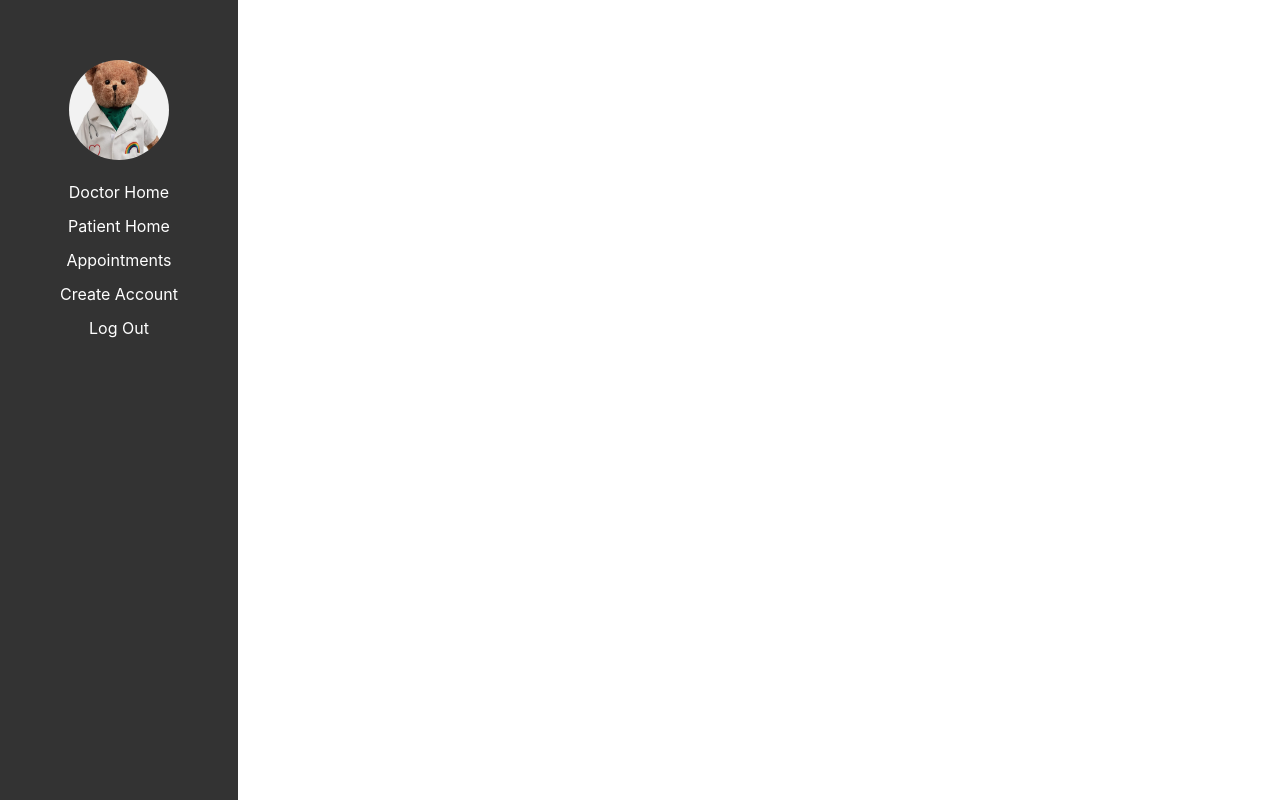
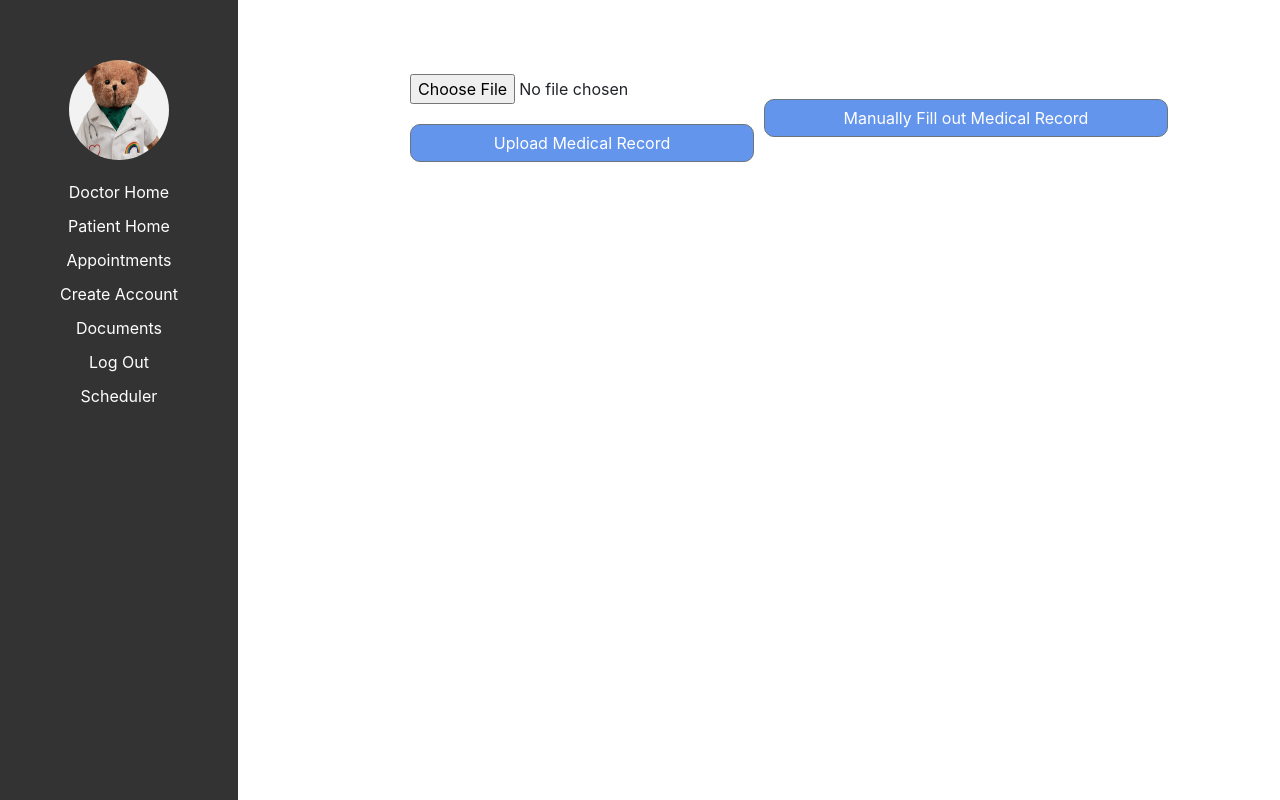
Before and after one commit to longtu19/patientTracker, a React (Create React App) app in the folder frontend/patient-tracker/: page /documents in a window 1280 px wide. Built offline with nearby package versions, Linux system fonts and the light colour scheme.

Commit message:
Implemented schedule page.

```diff
--- a/frontend/patient-tracker/src/App.js
+++ b/frontend/patient-tracker/src/App.js
@@ -5,6 +5,8 @@ import Register from "./components/Register/Register";
 import DoctorHome from "./components/DoctorHome/DoctorHome";
 import PatientHome from "./components/PatientHome/PatientHome";
 import DoctorAppointment from "./components/DocApt/DoctorAppointment";
+import Documents from "./components/Documents/Documents";
+import Scheduler from "./components/Scheduler/Scheduler";
 import { BrowserRouter, Route, Routes } from "react-router-dom";
 import NavBar from "./components/NavBar/NavBar";
 import { Nav } from "reactstrap";
@@ -20,6 +22,8 @@ function App() {
           <Route path="/doctorhome" element={<DoctorHome />} />
           <Route path="/doctorappointment" element={<DoctorAppointment />} />
           <Route path="/patienthome" element={<PatientHome />} />
+          <Route path="/documents" element={<Documents />} />
+          <Route path="/scheduler" element={<Scheduler />}/>
         </Routes>
       </div>
     </BrowserRouter>
--- /dev/null
+++ b/frontend/patient-tracker/src/components/Documents/Documents.js
@@ -0,0 +1,84 @@
+import React, { useState } from "react";
+import axios from 'axios';
+import './documents.css';
+import { Button } from "reactstrap";
+function Documents() {
+   //let [file, setFile] = React.useState({selectedFile: null})
+    let [files, setFiles] = React.useState([])
+    const onFileChange = event => {
+        console.log('eho')
+        if (event.target.files[0]){
+            console.log('helo')
+            let target = event.target
+            console.log('b4')
+            console.log(files)
+            setFiles(...target.files)
+            console.log('after')
+            console.log(files)
+        }
+    }
+    const upload = ()=>{
+        console.log('out')
+        console.log(files)
+        if (files.length > 0) {
+            files.map((f) => {
+                // Create an object of formData
+                const formData = new FormData();
+                console.log('formdata')
+                // Update the formData object
+                formData.append(
+                    "myFile",
+                    f,
+                );
+                console.log(formData)
+                //axios.post("api/uploadfile", formData);
+            })
+        }
+    }
+
+    const update = () => {
+        alert("update?");
+    }
+
+    const fileData = () => {
+        if (files[0]) {
+            return (
+                <div className="list-container">
+                    <ul className="list-group em_list">
+                        {files.map((f)=> {
+                            <div className="uploadedFileInfo">
+                                <h3>File Detail:</h3>
+                                <p>File Name: {f.name}</p>
+                                <p>File Type: {f.type}</p>
+                                <p>
+                                    Last Modified:{" "}
+                                    {f.lastModifiedDate}
+                                </p>
+                            </div>
+                        })}
+                    </ul>
+                </div>
+            );
+        } else {
+            return (
+                <div className="uploadedFileInfo">
+                </div>
+            );
+        }
+    };
+
+    return (
+        <div className='document'>
+            <div className='buttons'>
+                <div className = 'uploadButton'>
+                    <input className="uploadFileInput" type="file" onChange={onFileChange} />
+                    <Button onClick={upload}>Upload Medical Record</Button>
+                </div>
+                <Button onClick={update}>Manually Fill out Medical Record</Button>
+            </div>
+            {fileData()}
+        </div>
+    )
+}
+
+export default Documents;
--- /dev/null
+++ b/frontend/patient-tracker/src/components/Documents/documents.css
@@ -0,0 +1,49 @@
+.buttons {
+    display: flex;
+    flex-direction: row;
+    align-items: center;
+    align-self: end;
+    justify-content: center;
+}
+
+.document {
+    margin-left: 20%;
+    margin-right: 5%;
+    margin-top: 5%;
+}
+
+.buttons Button {
+    border-radius: 10px;
+    flex: 1;
+    background-color: cornflowerblue;
+    font-size: medium;
+    align-content: space-around;
+}
+
+.em_list{
+    width: 100%;
+}
+
+.uploadedFileInfo {
+    font-size: small;
+    width: 400px;
+}
+
+.uploadFileInput {
+    height: 50px;
+}
+
+.uploadButton {
+    display: flex;
+    flex-direction: column;
+    padding: 10px;
+}
+
+.list-container{
+    margin-top: 7%;
+    width: 100%;
+    overflow-y: auto;
+    height: 250px;
+    padding-right: 20px;
+    padding-left: 10px;
+}
--- /dev/null
+++ b/frontend/patient-tracker/src/components/Documents/documents_db.js
@@ -0,0 +1 @@
+export const documents_db = [];
--- a/frontend/patient-tracker/src/components/NavBar/NavBar.js
+++ b/frontend/patient-tracker/src/components/NavBar/NavBar.js
@@ -23,7 +23,13 @@ function NavBar() {
           <Link to="/register">Create Account</Link>
         </li>
         <li>
+        <Link to = "/documents"> Documents</Link>
+        </li>
+        <li>
           <Link to="/">Log Out</Link>
+        </li>
+        <li>
+          <Link to="/scheduler">Scheduler</Link>
         </li>
 
 
--- /dev/null
+++ b/frontend/patient-tracker/src/components/Scheduler/Scheduler.js
@@ -0,0 +1,25 @@
+import React, { useState } from 'react';
+import Calendar from 'react-calendar';
+import Time from './Time.js'
+import 'react-calendar/dist/Calendar.css';
+
+function Scheduler() {
+    const [date, setDate] = useState(new Date());
+    const [showTime, setShowTime] = useState(false);
+
+    return (
+        <div className='app'>
+            <h1 className='header'>React Calendar</h1>
+            <div>
+                <Calendar/>
+            </div>
+            <p>
+                <span>Selected date:</span>{date.toDateString()}
+            </p>
+            <Time showTime={showTime} date={date}/>
+
+        </div>
+    )
+}
+
+export default Scheduler;
--- /dev/null
+++ b/frontend/patient-tracker/src/components/Scheduler/Time.js
@@ -0,0 +1,32 @@
+import React from 'react'
+import {useState} from 'react';
+
+const time = ['09:00','10:00', '11:00', '13:00','14:00','15:00', '16:00', '17:00']
+
+function Times(props) {
+
+ const [event, setEvent] = useState(null)
+ const [info, setInfo] = useState(false)
+
+ function displayInfo(e) {
+   setInfo(true);
+   setEvent(e.target.innerText);
+}
+
+return (
+    <div className="times">
+        {time.map(times => {
+        return (
+            <div>
+                <button onClick={(e)=> displayInfo(e)}> {times} </button>
+            </div>
+            )
+        })}
+        <div>
+            {info ? `Your appointment is set to ${event} ${props.date.toDateString()}` : null}
+        </div>
+    </div>
+  )
+}
+
+export default Times;
--- a/package.json
+++ b/package.json
@@ -9,6 +9,10 @@
   "author": "",
   "license": "ISC",
   "dependencies": {
-    "axios": "^1.6.0"
+    "axios": "^1.6.0",
+    "node": "^21.2.0",
+    "react": "^18.2.0",
+    "react-calendar": "^4.6.1",
+    "react-dom": "^18.2.0"
   }
 }
```
Also changed, not shown: frontend/patient-tracker/src/components/Scheduler/scheduler.css (added), 1 other file (tests, documents, lock files or other folders).
